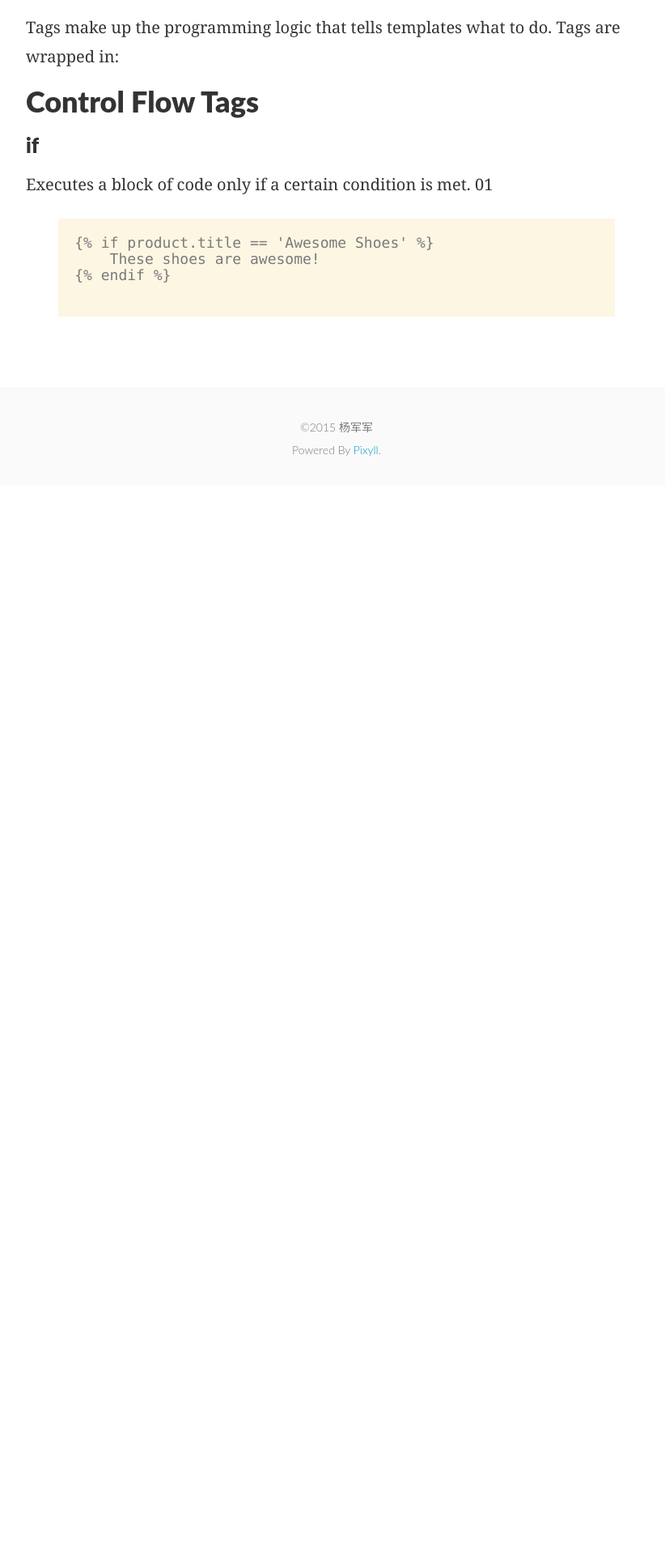
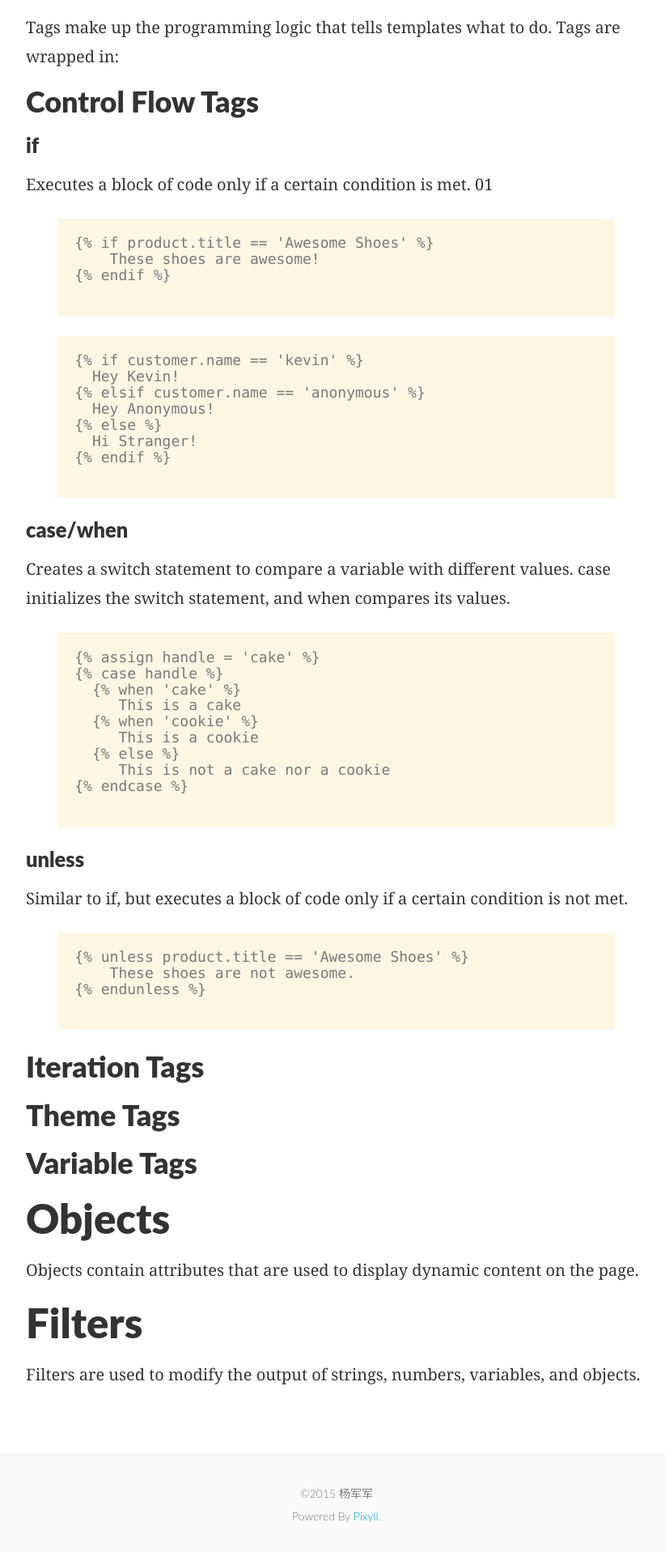
Before and after one commit to yangjunjun/yangjunjun.github.io, a Jekyll site: the page built from _posts/2015-05-06-a-guide-to-liquid.md, in a window 1280 px wide. Shown: the part 796-2713 px from the top of the page at 81% size, without its empty margins (224-1046 px from the left). Built offline with Jekyll 4.4.1, drawn with Linux system fonts in a browser that asks for light colours; some web fonts are replaced; comment, search, counter and statistics services are not loaded; before the commit the page ends 1396 px from its top, so only the background shows below that.

Commit message:
add a-guide-to-liquid post

```diff
--- a/_posts/2015-05-06-a-guide-to-liquid.md
+++ b/_posts/2015-05-06-a-guide-to-liquid.md
@@ -30,3 +30,57 @@ Executes a block of code only if a certain condition is met. 01
 {% endif %}
 {% endraw %}
 {% endhighlight %}
+
+{% highlight html %}
+{% raw %}
+{% if customer.name == 'kevin' %}
+  Hey Kevin!
+{% elsif customer.name == 'anonymous' %}
+  Hey Anonymous!
+{% else %}
+  Hi Stranger!
+{% endif %}
+{% endraw %}
+{% endhighlight %}
+
+#### case/when
+
+Creates a switch statement to compare a variable with different values. case initializes the switch statement, and when compares its values.
+
+{% highlight html %}
+{% raw %}
+{% assign handle = 'cake' %}
+{% case handle %}
+  {% when 'cake' %}
+     This is a cake
+  {% when 'cookie' %}
+     This is a cookie
+  {% else %}
+     This is not a cake nor a cookie
+{% endcase %}
+{% endraw %}
+{% endhighlight %}
+
+#### unless
+
+Similar to if, but executes a block of code only if a certain condition is not met.
+
+{% highlight html %}
+{% raw %}
+{% unless product.title == 'Awesome Shoes' %}
+    These shoes are not awesome.
+{% endunless %}
+{% endraw %}
+{% endhighlight %}
+
+### Iteration Tags
+### Theme Tags
+### Variable Tags
+
+## Objects
+
+Objects contain attributes that are used to display dynamic content on the page.
+
+## Filters
+
+Filters are used to modify the output of strings, numbers, variables, and objects.
--- a/_sass/_main.scss
+++ b/_sass/_main.scss
@@ -220,7 +220,8 @@ pre {
   padding: 1.125em;
   font-size: 1.125rem;
   line-height: 1.11;
-  overflow-x: scroll;
+  /* overflow-x: scroll; */
+  overflow-x: auto;
   margin-bottom: 0.88em;
 }
 
```
